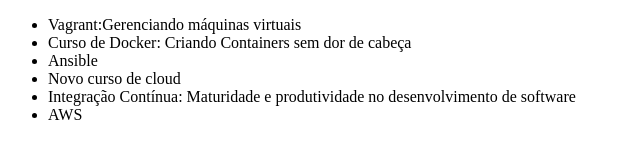
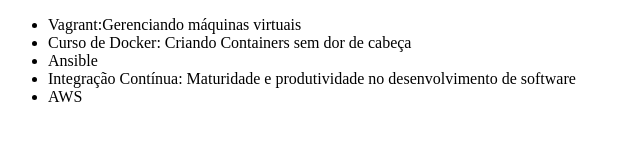
Before and after one commit to JohnBart/curso-git, a plain HTML site: page index.html in a window 1280 px wide. Shown: the whole page, without its empty margins (0-640 px from the left). Drawn offline with Linux system fonts and the light colour scheme.

Commit message:
Revert "Alterando o código"
This reverts commit d3a6c4c17e1603fbd106867b751f53507f7e9e89.

```diff
--- a/index.html
+++ b/index.html
@@ -9,7 +9,6 @@
         <li>Vagrant:Gerenciando máquinas virtuais</li>
         <li>Curso de Docker: Criando Containers sem dor de cabeça</li>
         <li>Ansible</li>
-        <li>Novo curso de cloud</li>
         <li>Integração Contínua: Maturidade e produtividade no desenvolvimento de software</li>
         <li> AWS</li>
     </ul>
```
